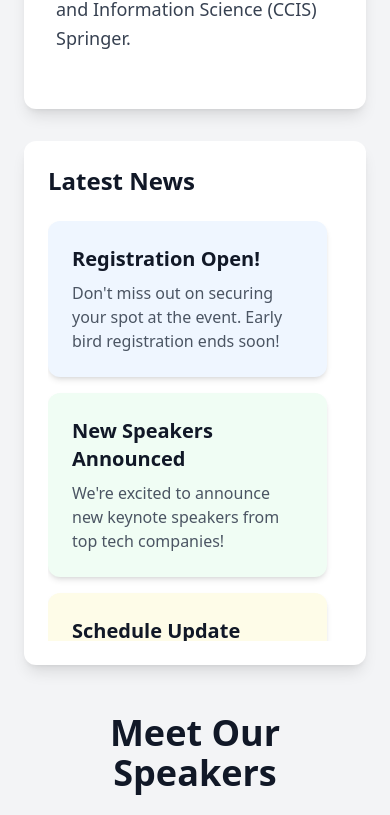
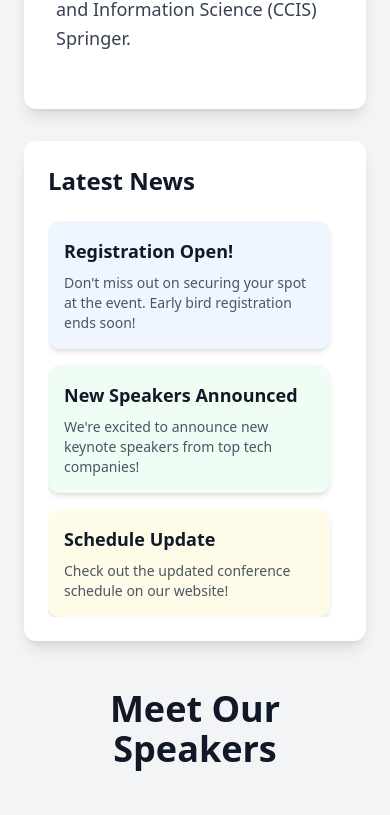
Before and after one commit to kushrm2803/cvip-2025, a Next.js app: page /home in a window 390 px wide. Shown: the part 1754-2569 px from the top of the page. Built offline with nearby package versions, Linux system fonts and the light colour scheme.

Commit message:
registration tab added

```diff
--- a/app/home/page.js
+++ b/app/home/page.js
@@ -9,7 +9,7 @@ import EventCountDown from '@/components/home/EventCountDown';
 
 const page = () => {
   return (
-    <div>
+    <div className='w-full'>
         <Carousel />
         <ConferenceDetails/>
         <SpeakersSection />
--- a/components/header/Header.js
+++ b/components/header/Header.js
@@ -37,7 +37,7 @@ const Header = () => {
 
           <button
             onClick={toggleMenu}
-            className="lg:hidden p-2 rounded-md text-gray-600 hover:text-gray-900 hover:bg-gray-100"
+            className="custom-lg:hidden p-2 rounded-md text-gray-600 hover:text-gray-900 hover:bg-gray-100"
             aria-label="Toggle menu"
           >
             {!isMenuOpen ? (
@@ -71,13 +71,13 @@ const Header = () => {
             )}
           </button>
 
-          <div className="hidden lg:block flex-grow">
+          <div className="hidden custom-lg:block flex-grow">
             <Navbar isMobile={false} />
           </div>
         </div>
 
         {isMenuOpen && (
-          <div className="lg:hidden mt-4">
+          <div className="custom-lg:hidden mt-4">
             <Navbar isMobile={true} closeMenu={() => setIsMenuOpen(false)} />
           </div>
         )}
--- a/components/header/Navbar.js
+++ b/components/header/Navbar.js
@@ -69,6 +69,7 @@ const Navbar = ({ isMobile, closeMenu }) => {
       ],
     },
     { label: "Sponsorships", link: "/sponsorships" },
+    { label: "Registrations", link: "/registrations" },
     {
       label: "Year",
       dropdown: [
--- a/components/home/ConferenceDetails.js
+++ b/components/home/ConferenceDetails.js
@@ -6,22 +6,22 @@ import NotificationsList from '@/components/home/NotificationsList';
 
 const ConferenceDetails = () => {
     return (
-      <div id="conference-about" className="min-h-screen bg-gray-100 py-6">
+      <div id="conference-about" className="min-h-screen bg-gray-100 py-6 w-full">
         <div className="max-w-7xl mx-auto px-6 lg:px-12">
           <div className="grid grid-cols-1 lg:grid-cols-5 gap-8 items-start">
             <div className="lg:col-span-3 w-full">
               <ConferenceInfo />
             </div>
             <motion.div
-              className="bg-white p-6 rounded-xl shadow-lg w-full lg:col-span-2 lg:min-h-[400px]"
-              initial={{ opacity: 0, x: 50 }}
+              className="bg-white p-6 rounded-xl shadow-lg w-full max-w-full overflow-hidden lg:col-span-2 lg:min-h-[400px]"
+              initial={{ opacity: 0, x: 20 }}
               whileInView={{ opacity: 1, x: 0 }}
-            //   viewport={{ once: true }}
               transition={{ duration: 0.8 }}
             >
               <h3 className="text-2xl font-semibold text-gray-900 mb-6">Latest News</h3>
               <NotificationsList />
             </motion.div>
+
           </div>
         </div>
       </div>
--- a/components/home/NotificationBox.js
+++ b/components/home/NotificationBox.js
@@ -1,20 +1,20 @@
 "use client"
 import React from 'react';
-import {motion} from "framer-motion"
+import { motion } from "framer-motion"
 
 const NotificationBox = ({ title, message, bgColor }) => {
     return (
       <motion.div
-        className={`p-6 rounded-xl shadow-md ${bgColor}`}
+        className={`p-4 sm:p-6 rounded-xl shadow-md ${bgColor} w-full max-w-full`}
         whileInView={{ opacity: 1, scale: 1 }}
         initial={{ opacity: 0, scale: 0.9 }}
         viewport={{ once: true }}
         transition={{ duration: 0.6 }}
       >
-        <p className="text-xl font-semibold text-gray-900">{title}</p>
-        <p className="text-base text-gray-600 mt-2">{message}</p>
+        <p className="text-lg sm:text-xl font-semibold text-gray-900">{title}</p>
+        <p className="text-sm sm:text-base text-gray-600 mt-2">{message}</p>
       </motion.div>
     );
-  };
+};
 
 export default NotificationBox;
--- a/components/home/NotificationsList.js
+++ b/components/home/NotificationsList.js
@@ -4,7 +4,7 @@ import NotificationBox from '@/components/home/NotificationBox';
 
 const NotificationsList = () => {
   return (
-    <div className="space-y-4 max-h-[420px] overflow-y-hidden hover:overflow-y-auto pr-[15px] thin-scrollbar">
+    <div className="space-y-4 max-h-[420px] w-full max-w-full overflow-hidden hover:overflow-y-auto pr-3 thin-scrollbar">
       <NotificationBox
         title="Registration Open!"
         message="Don't miss out on securing your spot at the event. Early bird registration ends soon!"
@@ -20,11 +20,6 @@ const NotificationsList = () => {
         message="Check out the updated conference schedule on our website!"
         bgColor="bg-yellow-50"
       />
-      <NotificationBox
-        title="Schedule Update"
-        message="Check out the updated conference schedule on our website!"
-        bgColor="bg-yellow-50"
-      />
     </div>
   );
 };
--- a/tailwind.config.mjs
+++ b/tailwind.config.mjs
@@ -11,6 +11,9 @@ export default {
         background: "var(--background)",
         foreground: "var(--foreground)",
       },
+      screens: {
+        "custom-lg": "1140px", // Custom breakpoint for 1140px
+      },
     },
   },
   plugins: [],
```
